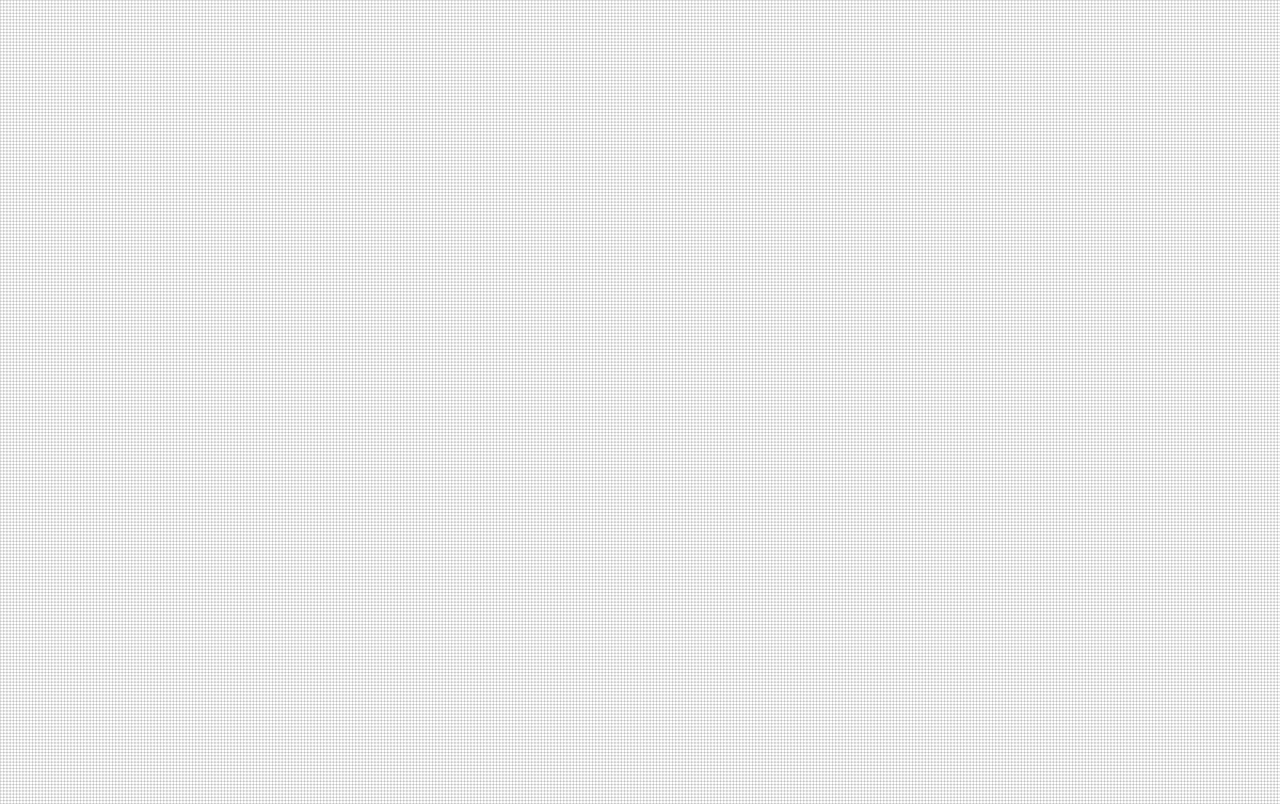
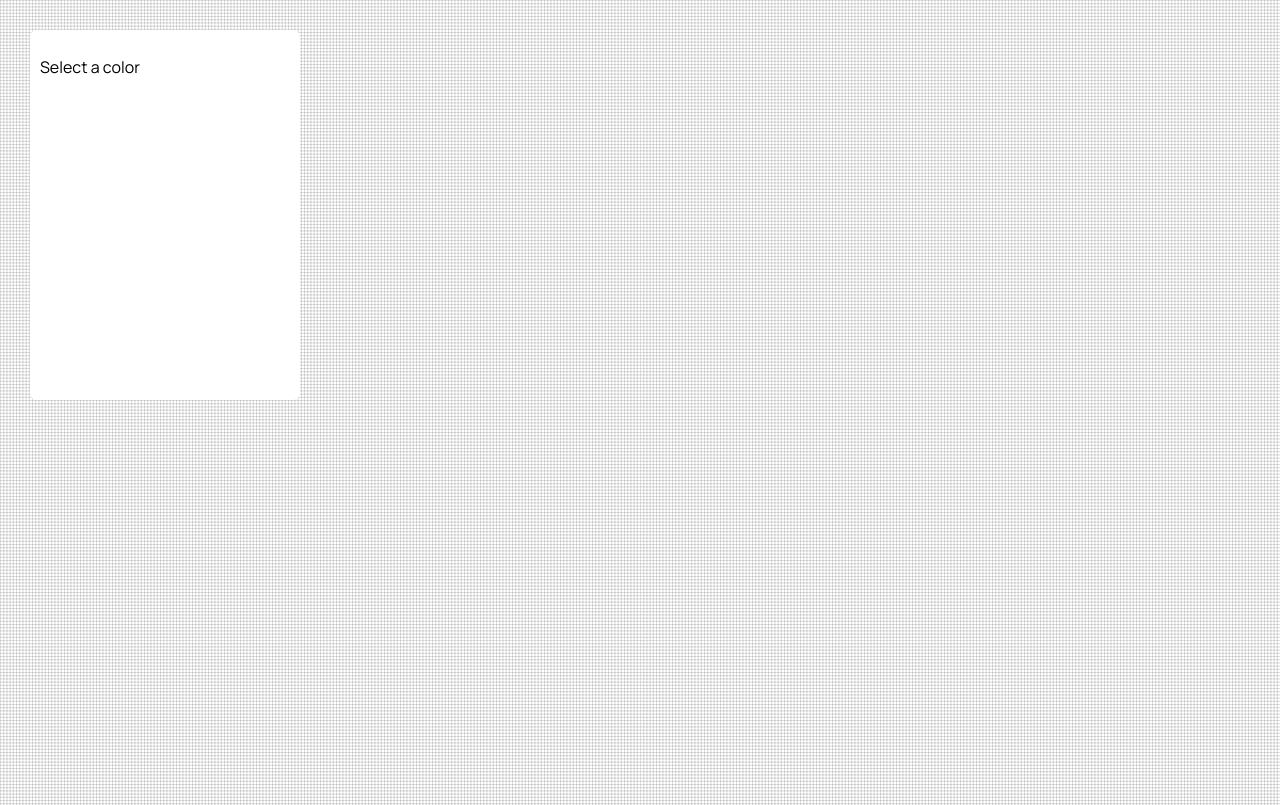
Before and after one commit to janupas/Basic-drawing-app, a plain HTML site: page index.html in a window 1280 px wide. Drawn offline with Linux system fonts and the light colour scheme.

Commit message:
Added a simple box to have options

```diff
--- a/index.html
+++ b/index.html
@@ -7,6 +7,9 @@
     <link rel="stylesheet" href="style.css" />
   </head>
   <body>
+    <div id="select-color">
+      <p>Select a color</p>
+    </div>
     <canvas id="canvas"></canvas>
     <script src="./script.js"></script>
   </body>
--- a/style.css
+++ b/style.css
@@ -1,9 +1,12 @@
+@import url("https://fonts.googleapis.com/css2?family=Manrope:wght@200;300;400;500;600;700;800&display=swap");
+
 body {
   margin: 0;
   padding: 0;
   position: absolute;
   top: 0;
   left: 0;
+  font-family: "Manrope", sans-serif;
   overflow: hidden;
   background-image: url("./assets/texture.png");
 }
@@ -11,3 +14,13 @@ body {
 * {
   cursor: crosshair;
 }
+
+#select-color {
+  width: 250px;
+  height: 350px;
+  background-color: white;
+  margin: 30px;
+  border-radius: 7px;
+  position: absolute;
+  padding: 10px;
+}
```
